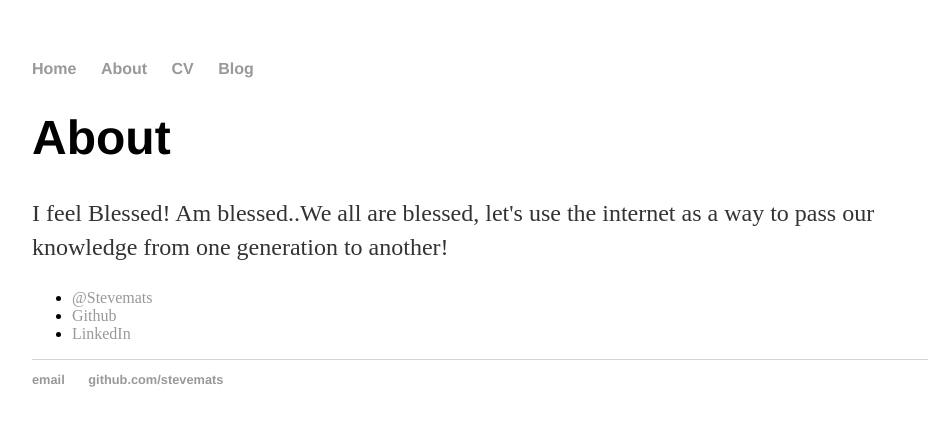
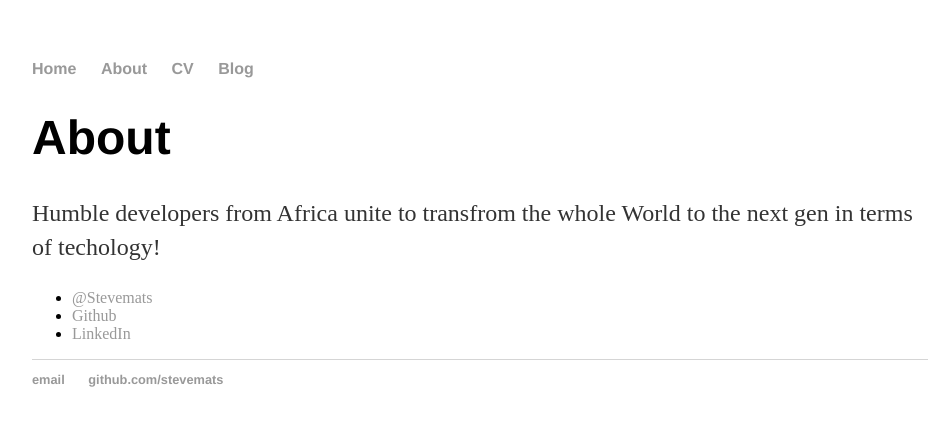
Before and after one commit to stevemats/jekyll-sample-layout, a Jekyll site: the page built from about/index.html, in a window 1280 px wide. Shown: the top 426 px of the page, without its empty margins (160-1103 px from the left). Built offline with Jekyll 4.4.1, drawn with Linux system fonts in a browser that asks for light colours.

Commit message:
Update index.html

```diff
--- a/about/index.html
+++ b/about/index.html
@@ -6,8 +6,7 @@ title: About K&S G. Companies' Blog
 		<div class="about">
 			<h1>About</h1>
 			<p>
-       I feel Blessed! Am blessed..We all are blessed, let's use the internet as a way to pass our knowledge
-       from one generation to another!
+       Humble developers from Africa unite to transfrom the whole World to the next gen in terms of techology!
       </p>
 
 			<ul class="contacts">
```
